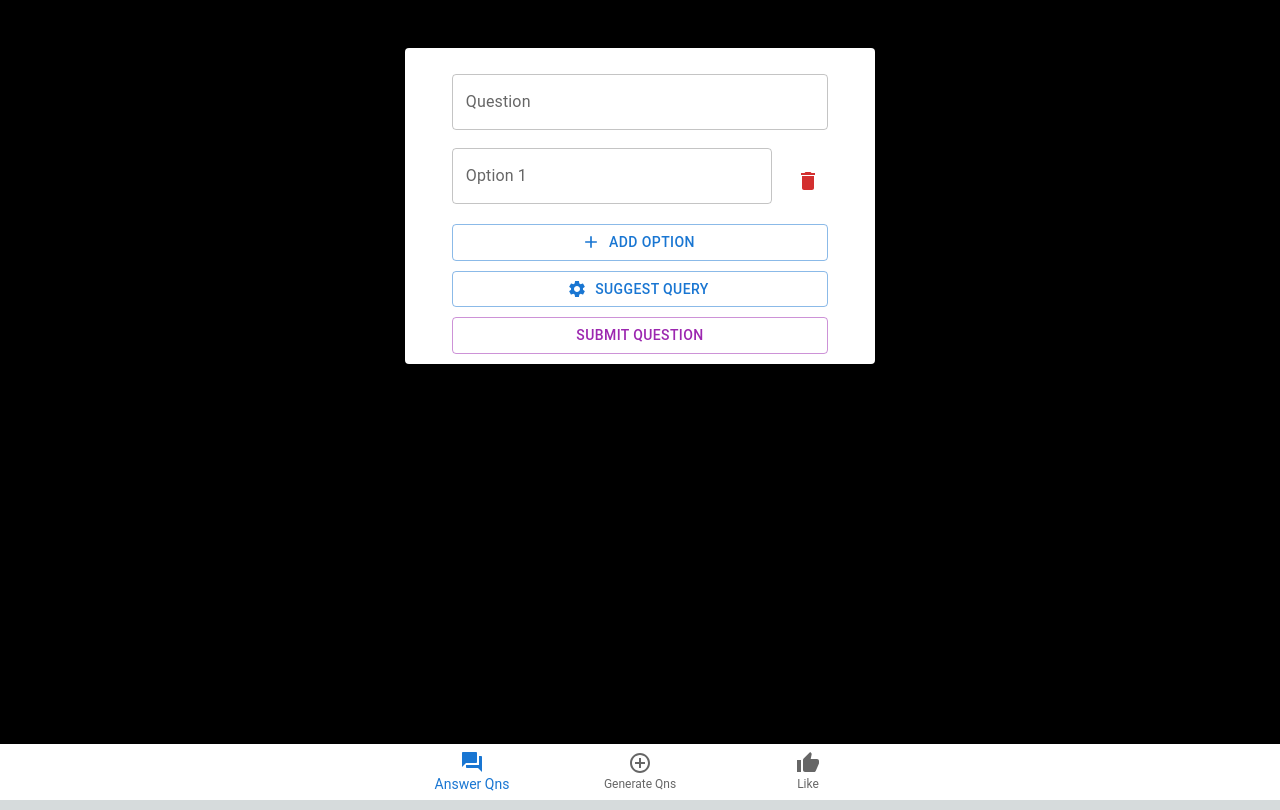
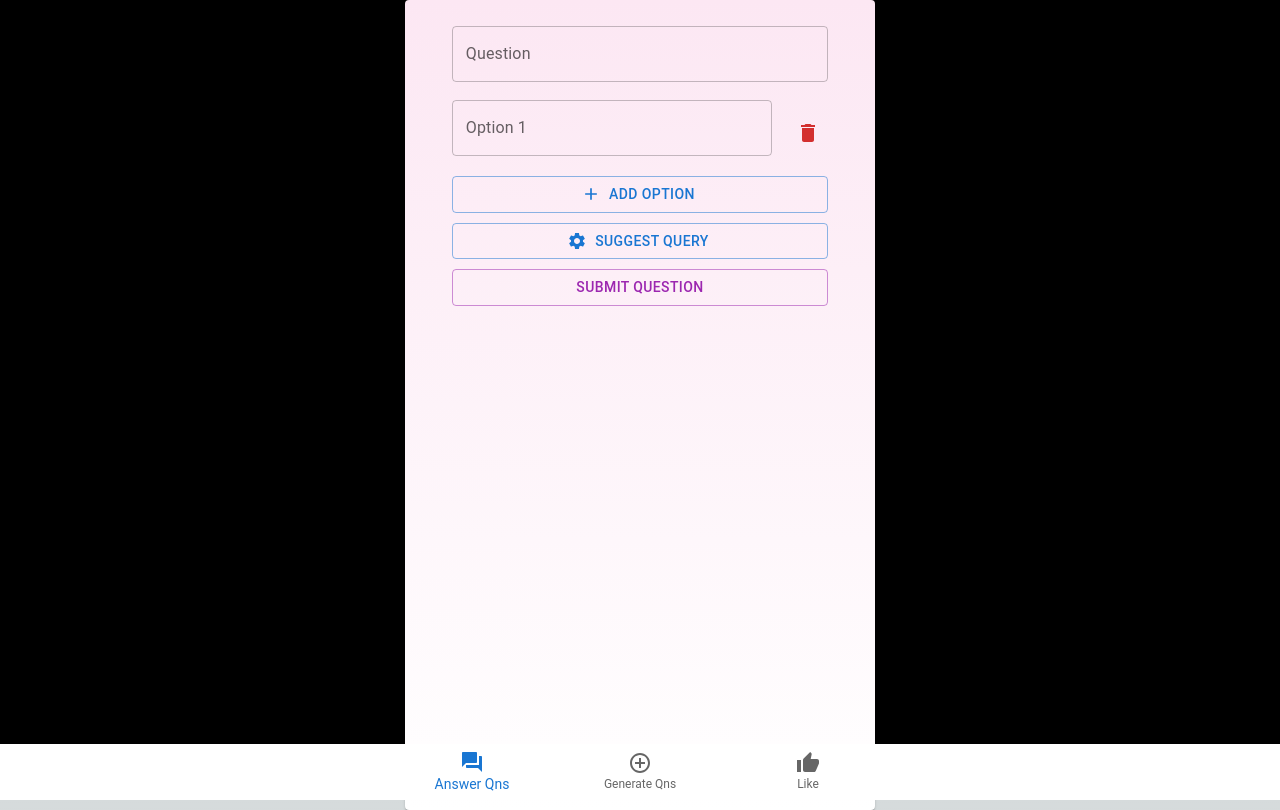
Before and after one commit to moroha29/HackAndRollFE, a Next.js app: page /generate in a window 1280 px wide. Built offline with nearby package versions, Linux system fonts and the light colour scheme.

Commit message:
Revert "Revert "PINK""
This reverts commit ca8123d144e110bc6f3476d55f031127acbed08b.

```diff
--- a/app/generate/page.tsx
+++ b/app/generate/page.tsx
@@ -91,14 +91,14 @@ export default function SimpleBottomNavigation() {
 
         <div className='bg-black h-screen'>
 
-        <main className="flex flex-col items-center justify-between p-12">
+        <main className="flex min-h-screen flex-col items-center justify-between">
         <div className="z-10 items-center justify-between font-mono text-sm lg:flex">
 
         <div>
-        <Card >
-            <Box sx={{ width: "80%", justifyContent: "centre", alignItems: 'center', margin:"auto", marginTop :"10px"}} className="flex flex-col items-center justify-between">
+        <Card className="bg-gradient-to-b from-pink-100">
+                    <Box sx={{ width: "80%", justifyContent: "centre", alignItems: 'center', margin:"auto", marginTop :"10px"}} className="from-blue-300 flex min-h-screen flex-col items-center justify-between">
 
-                <Box component="form" onSubmit={handleSubmitQuestion}>
+                        <Box component="form" onSubmit={handleSubmitQuestion} className="from-blue-300">
                             <TextField
                                 fullWidth
                                 label="Question"
--- a/app/page.tsx
+++ b/app/page.tsx
@@ -15,7 +15,7 @@ export default function SimpleBottomNavigation() {
         }
     },[])
     return (
-        <div>
+        <div className="bg-gradient-to-b from-pink-100">
             <main className="flex min-h-screen flex-col items-center justify-between p-24">
                 <div className="mb-32 grid text-center lg:text-left lg:mr-[20em]">
                     <div className="group rounded-lg border border-transparent px-5 py-4">
--- a/app/question/page.tsx
+++ b/app/question/page.tsx
@@ -72,7 +72,7 @@ const QuestionPage = () => {
   }));
 
   return (
-    <div>
+    <div className="bg-gradient-to-b from-pink-100">
 
     <main className="flex min-h-screen flex-col items-center justify-between p-10">
       <div className="z-10 max-w-5xl w-full items-center justify-between font-mono text-sm lg:flex">
```
Lines whose indentation alone changed are shown as unchanged.
